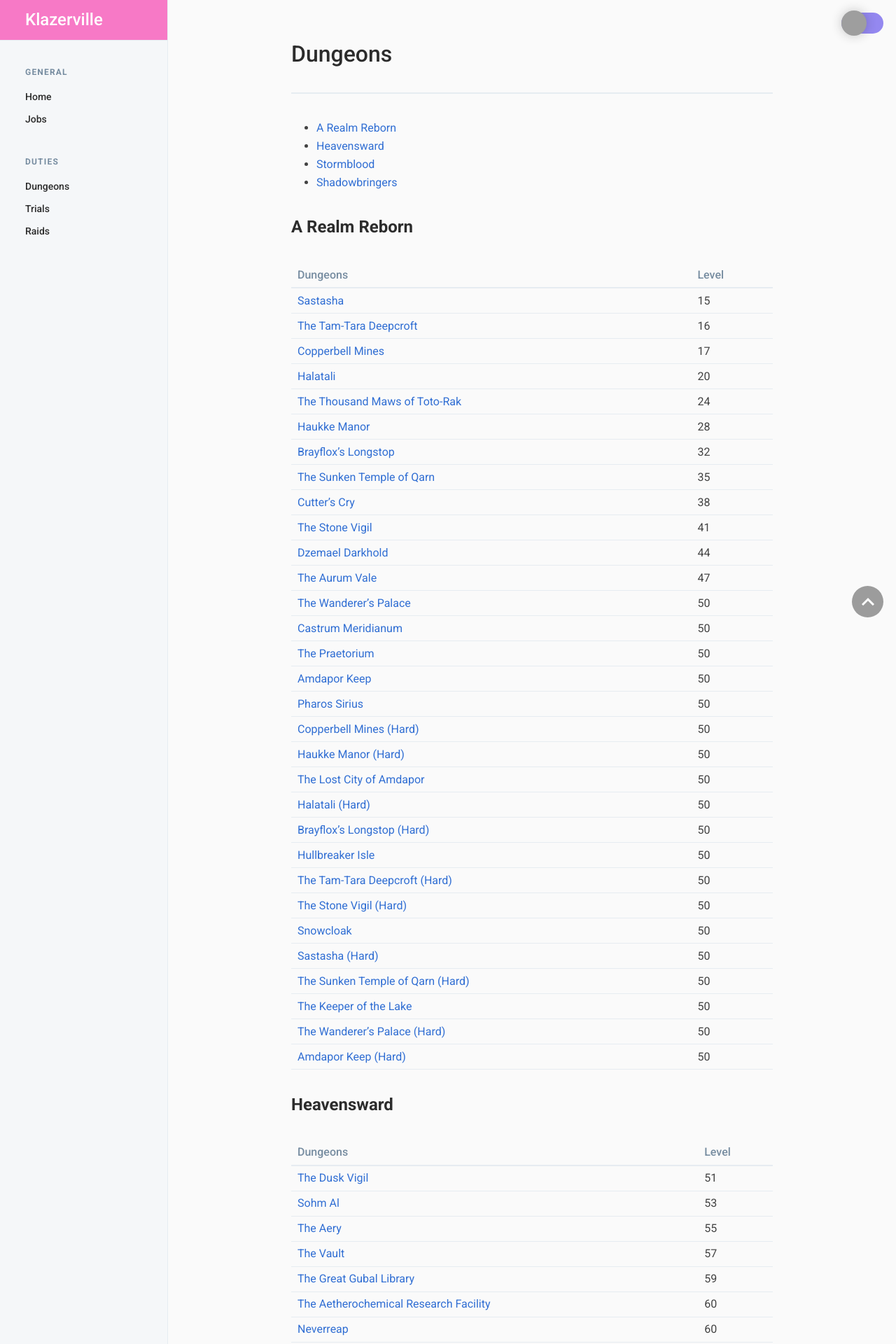
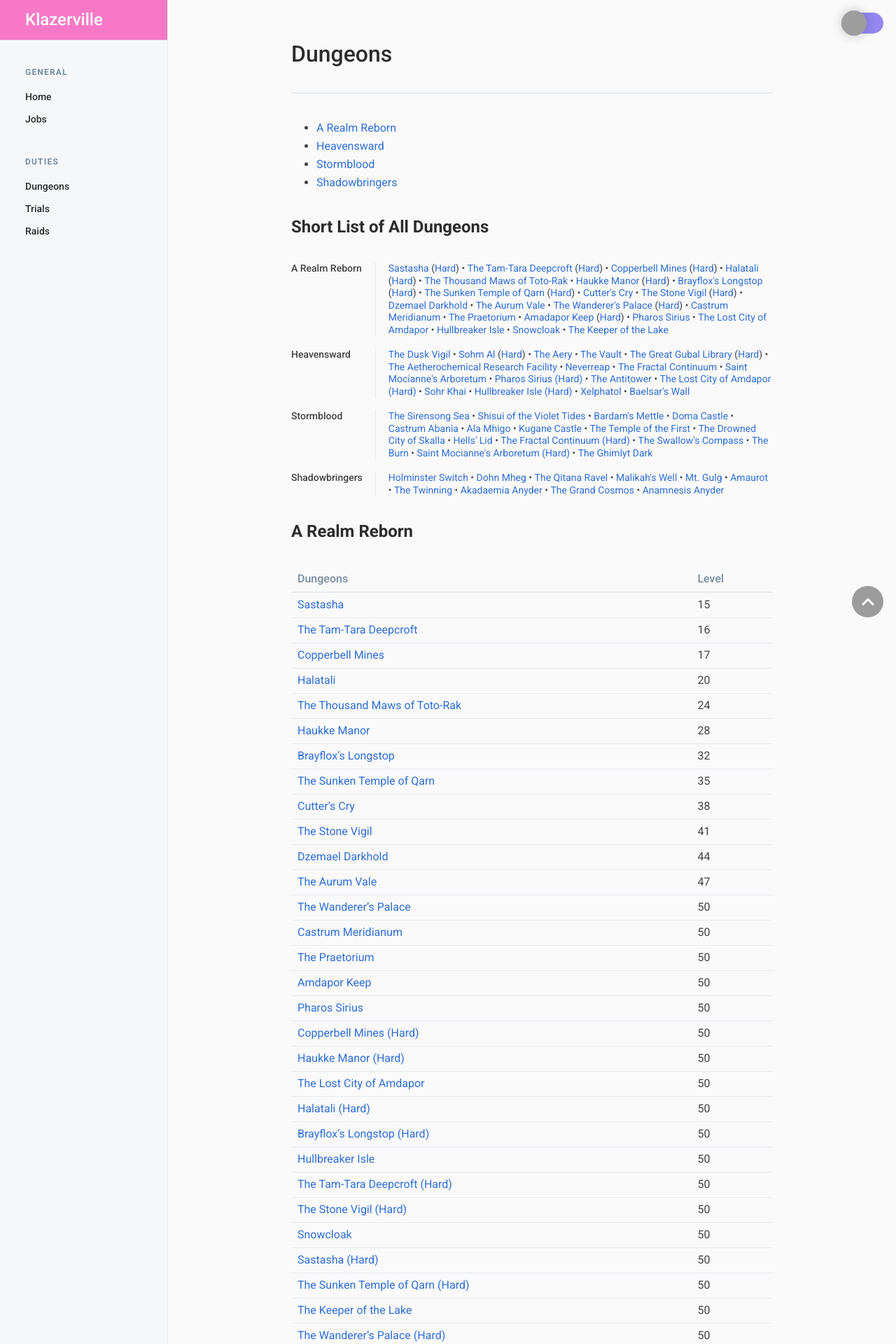
Before and after one commit to haothitran/klazerville, a Jekyll site: the page built from duties/dungeons.md, in a window 1280 px wide. Shown: the top 1920 px of the page at 70% size. Built offline with Jekyll 4.4.1, drawn with Linux system fonts in a browser that asks for light colours; grey boxes are pictures that could not be loaded.

Commit message:
Add short dungeon list links

```diff
--- /dev/null
+++ b/_data/dungeons.yml
@@ -0,0 +1,205 @@
+- expansion: A Realm Reborn
+  links:
+    - name: Sastasha
+      url: /duties/dungeons/a-realm-reborn/sastasha
+      hard: /duties/dungeons/a-realm-reborn/sastasha-hard
+
+    - name: The Tam-Tara Deepcroft
+      url: /duties/dungeons/a-realm-reborn/the-tam-tara-deepcroft
+      hard: /duties/dungeons/a-realm-reborn/the-tam-tara-deepcroft-hard
+
+    - name: Copperbell Mines
+      url: /duties/dungeons/a-realm-reborn/copperbell-mines
+      hard: /duties/dungeons/a-realm-reborn/copperbell-mines-hard
+
+    - name: Halatali
+      url: /duties/dungeons/a-realm-reborn/halatali
+      hard: /duties/dungeons/a-realm-reborn/halatali-hard
+
+    - name: The Thousand Maws of Toto-Rak
+      url: /duties/dungeons/a-realm-reborn/the-thousand-maws-of-toto-rak
+
+    - name: Haukke Manor
+      url: /duties/dungeons/a-realm-reborn/haukke-manor
+      hard: /duties/dungeons/a-realm-reborn/haukke-manor-hard
+
+    - name: Brayflox's Longstop
+      url: /duties/dungeons/a-realm-reborn/brayfloxs-longstop
+      hard: /duties/dungeons/a-realm-reborn/brayfloxs-longstop-hard
+
+    - name: The Sunken Temple of Qarn
+      url: /duties/dungeons/a-realm-reborn/the-sunken-temple-of-qarn
+      hard: /duties/dungeons/a-realm-reborn/the-sunken-temple-of-qarn-hard
+
+    - name: Cutter's Cry
+      url: /duties/dungeons/a-realm-reborn/cutters-cry
+
+    - name: The Stone Vigil
+      url: /duties/dungeons/a-realm-reborn/the-stone-vigil
+      hard: /duties/dungeons/a-realm-reborn/the-stone-vigil-hard
+
+    - name: Dzemael Darkhold
+      url: /duties/dungeons/a-realm-reborn/dzemael-darkhold
+
+    - name: The Aurum Vale
+      url: /duties/dungeons/a-realm-reborn/the-aurum-vale
+
+    - name: The Wanderer's Palace
+      url: /duties/dungeons/a-realm-reborn/the-wanderers-palace
+      hard: /duties/dungeons/a-realm-reborn/the-wanderers-palace-hard
+
+    - name: Castrum Meridianum
+      url: /duties/dungeons/a-realm-reborn/castrum-meridianum
+
+    - name: The Praetorium
+      url: /duties/dungeons/a-realm-reborn/the-praetorium
+
+    - name: Amadapor Keep
+      url: /duties/dungeons/a-realm-reborn/amdapor-keep
+      hard: /duties/dungeons/a-realm-reborn/amdapor-keep-hard
+
+    - name: Pharos Sirius
+      url: /duties/dungeons/a-realm-reborn/pharos-sirius
+
+    - name: The Lost City of Amdapor
+      url: /duties/dungeons/a-realm-reborn/the-lost-city-of-amdapor
+
+    - name: Hullbreaker Isle
+      url: /duties/dungeons/a-realm-reborn/hullbreaker-isle
+
+    - name: Snowcloak
+      url: /duties/dungeons/a-realm-reborn/snowcloak
+
+    - name: The Keeper of the Lake
+      url: /duties/dungeons/a-realm-reborn/the-keeper-of-the-lake
+
+- expansion: Heavensward
+  links:
+    - name: The Dusk Vigil
+      url: /duties/dungeons/heavensward/the-dusk-vigil
+
+    - name: Sohm Al
+      url: /duties/dungeons/heavensward/sohm-al
+      hard: /duties/dungeons/heavensward/sohm-al-hard
+
+    - name: The Aery
+      url: /duties/dungeons/heavensward/the-aery
+
+    - name: The Vault
+      url: /duties/dungeons/heavensward/the-vault
+
+    - name: The Great Gubal Library
+      url: /duties/dungeons/heavensward/the-great-gubal-library
+      hard: /duties/dungeons/heavensward/the-great-gubal-library-hard
+
+    - name: The Aetherochemical Research Facility
+      url: /duties/dungeons/heavensward/the-aetherochemical-research-facility
+
+    - name: Neverreap
+      url: /duties/dungeons/heavensward/neverreap
+
+    - name: The Fractal Continuum
+      url: /duties/dungeons/heavensward/the-fractal-continuum
+
+    - name: Saint Mocianne's Arboretum
+      url: /duties/dungeons/heavensward/saint-mociannes-arboretum
+
+    - name: Pharos Sirius (Hard)
+      url: /duties/dungeons/heavensward/pharos-sirius-hard
+
+    - name: The Antitower
+      url: /duties/dungeons/heavensward/the-antitower
+
+    - name: The Lost City of Amdapor (Hard)
+      url: /duties/dungeons/heavensward/the-lost-city-of-amdapor-hard
+
+    - name: Sohr Khai
+      url: /duties/dungeons/heavensward/sohr-khai
+
+    - name: Hullbreaker Isle (Hard)
+      url: /duties/dungeons/heavensward/hullbreaker-isle-hard
+
+    - name: Xelphatol
+      url: /duties/dungeons/heavensward/xelphatol
+
+    - name: Baelsar's Wall
+      url: /duties/dungeons/heavensward/baelsars-wall
+
+- expansion: Stormblood
+  links:
+    - name: The Sirensong Sea
+      url: /duties/dungeons/stormblood/the-sirensong-sea
+
+    - name: Shisui of the Violet Tides
+      url: /duties/dungeons/stormblood/shisui-of-the-violet-tides
+
+    - name: Bardam's Mettle
+      url: /duties/dungeons/stormblood/bardams-mettle
+
+    - name: Doma Castle
+      url: /duties/dungeons/stormblood/doma-castle
+
+    - name: Castrum Abania
+      url: /duties/dungeons/stormblood/castrum-abania
+
+    - name: Ala Mhigo
+      url: /duties/dungeons/stormblood/ala-mhigo
+
+    - name: Kugane Castle
+      url: /duties/dungeons/stormblood/kugane-castle
+
+    - name: The Temple of the First
+      url: /duties/dungeons/stormblood/the-temple-of-the-fist
+
+    - name: The Drowned City of Skalla
+      url: /duties/dungeons/stormblood/the-drowned-city-of-skalla
+
+    - name: Hells' Lid
+      url: /duties/dungeons/stormblood/hells-lid
+
+    - name: The Fractal Continuum (Hard)
+      url: /duties/dungeons/stormblood/the-fractal-continuum-hard
+
+    - name: The Swallow's Compass
+      url: /duties/dungeons/stormblood/the-swallows-compass
+
+    - name: The Burn
+      url: /duties/dungeons/stormblood/the-burn
+
+    - name: Saint Mocianne's Arboretum (Hard)
+      url: /duties/dungeons/stormblood/saint-mociannes-arboretum-hard
+
+    - name: The Ghimlyt Dark
+      url: /duties/dungeons/stormblood/the-ghimlyt-dark
+
+- expansion: Shadowbringers
+  links:
+    - name: Holminster Switch
+      url: /duties/dungeons/shadowbringers/holminster-switch
+
+    - name: Dohn Mheg
+      url: /duties/dungeons/shadowbringers/dohn-mheg
+
+    - name: The Qitana Ravel
+      url: /duties/dungeons/shadowbringers/the-qitana-ravel
+
+    - name: Malikah's Well
+      url: /duties/dungeons/shadowbringers/malikahs-well
+
+    - name: Mt. Gulg
+      url: /duties/dungeons/shadowbringers/mt-gulg
+
+    - name: Amaurot
+      url: /duties/dungeons/shadowbringers/amaurot
+
+    - name: The Twinning
+      url: /duties/dungeons/shadowbringers/the-twinning
+
+    - name: Akadaemia Anyder
+      url: /duties/dungeons/shadowbringers/akadaemia-anyder
+
+    - name: The Grand Cosmos
+      url: /duties/dungeons/shadowbringers/the-grand-cosmos
+
+    - name: Anamnesis Anyder
+      url: /duties/dungeons/shadowbringers/anamnesis-anyder
--- /dev/null
+++ b/_includes/list-dungeons.html
@@ -0,0 +1,19 @@
+<div class="list-duties">
+  {% for nav in site.data.dungeons %}
+    <div class="list-duties-expansion">{{ nav.expansion }}</div>
+
+    <div class="list-duties-links">
+      <ul>
+        {% for entry in nav.links %}
+          {% if entry.hard != null %}
+            <li>
+              <a href="{{ entry.url }}">{{ entry.name }}</a> (<a href="{{ entry.hard }}">Hard</a>)
+            </li>
+          {% else %}
+            <li><a href="{{ entry.url }}">{{ entry.name }}</a></li>
+          {% endif %}
+        {% endfor %}
+      </ul>
+    </div>
+  {% endfor %}
+</div>
--- a/assets/style.css
+++ b/assets/style.css
@@ -367,6 +367,35 @@
 }
 .site-footer a:hover { color: var(--color-footer-font); }
 
+/*------------------------------------------------------------------------------
+-- // LIST DUTIES
+------------------------------------------------------------------------------*/
+
+.list-duties {
+  display: grid;
+  grid-template-columns: auto auto;
+  row-gap: calc(var(--spacing-unit) / 2);
+  font-size: .875em;
+  line-height: 1.25;
+}
+
+.list-duties-expansion {
+  font-weight: 500;
+  padding-right: calc(var(--spacing-unit) / 2);
+}
+
+.list-duties-links {
+  padding-left: calc(var(--spacing-unit) / 2);
+  border-left: 1px solid var(--color-border);
+}
+.list-duties-links ul {
+  margin: 0;
+  padding: 0;
+  list-style-type: none;
+}
+.list-duties-links li { display: inline; }
+.list-duties-links li:after { content: ' •'; }
+.list-duties-links li:last-child:after { content: ''; }
 
 /*------------------------------------------------------------------------------
 -- // BACK TO TOP
--- a/duties/dungeons.md
+++ b/duties/dungeons.md
@@ -10,6 +10,10 @@
 - [Heavensward](#heavensward)
 - [Stormblood](#stormblood)
 - [Shadowbringers](#shadowbringers)
+
+## Short List of All Dungeons
+
+{% include list-dungeons.html %}
 
 ## A Realm Reborn
 
```
